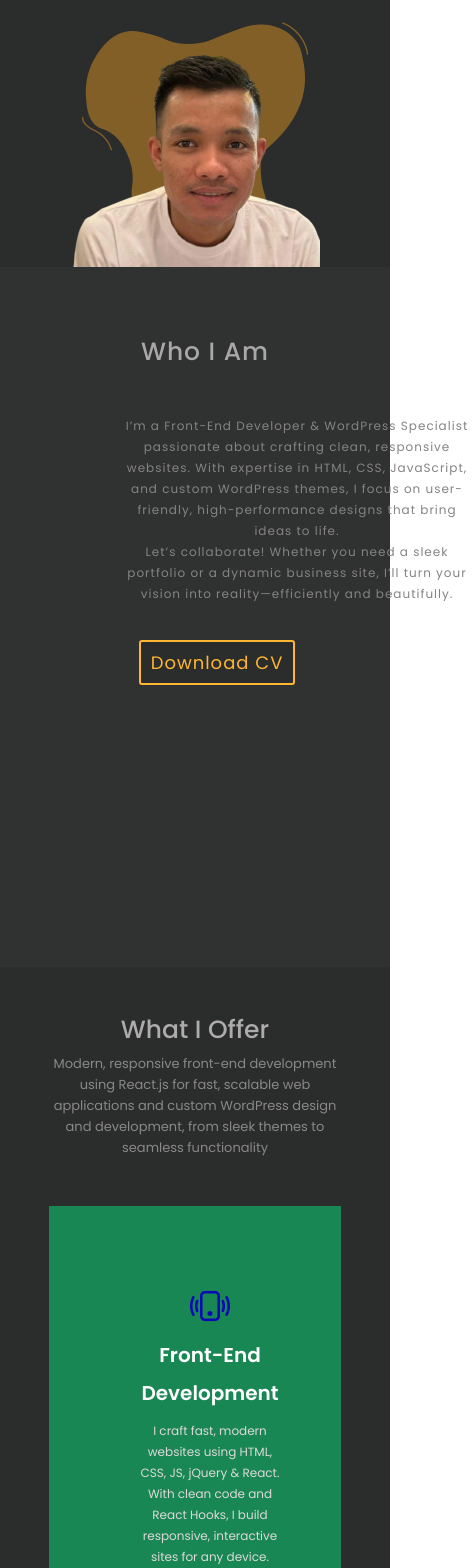
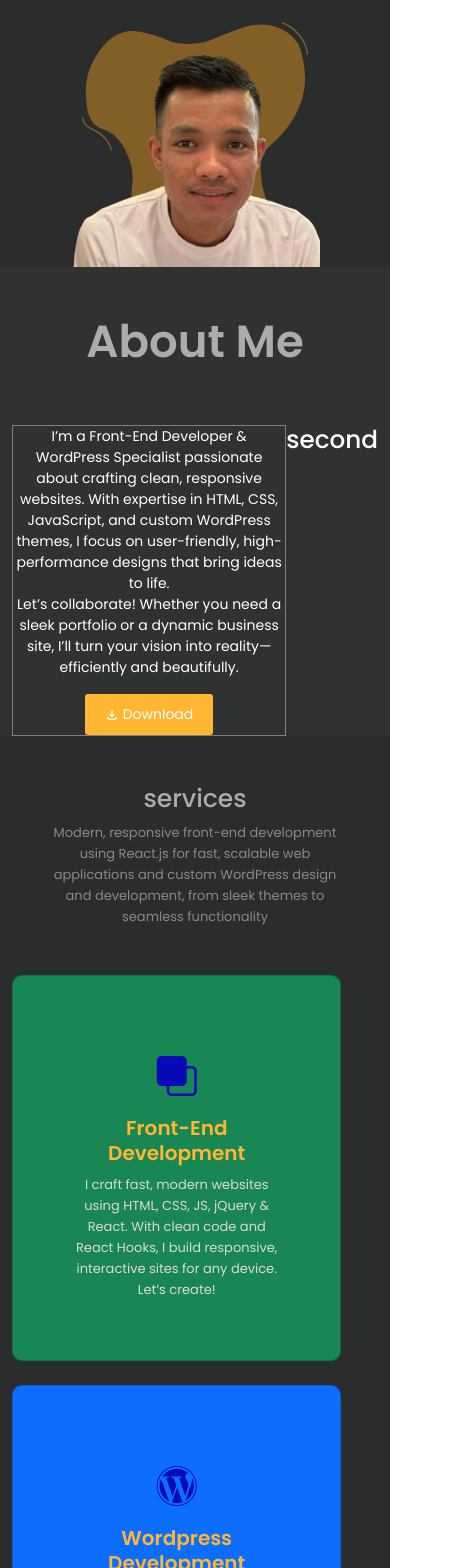
Before and after one commit to Bishal-np/portfolio, a React (Vite) app: page / in a window 390 px wide. Shown: the part 432-2000 px from the top of the page, 472 px wide, since content can reach past the window. Built offline with nearby package versions, Linux system fonts and the light colour scheme.

Commit message:
all update

```diff
--- a/package.json
+++ b/package.json
@@ -10,6 +10,7 @@
     "preview": "vite preview"
   },
   "dependencies": {
+    "@ant-design/icons": "^5.6.1",
     "bootstrap": "^5.3.5",
     "bootstrap-icons": "^1.11.3",
     "react": "^19.0.0",
--- a/src/componant/layouts/About.jsx
+++ b/src/componant/layouts/About.jsx
@@ -1,18 +1,36 @@
 import React from 'react'
+import { MdOutlineFileDownload } from "react-icons/md";
 
 function About() {
   return (
     <>
       <section className="about-section" id='about'>
-        <section className="about-section-1 container">
-          <h2 className='about-heading'> Who I Am</h2>
-          <div className="about">
-            <p>I’m a Front-End Developer & WordPress Specialist passionate about crafting clean, responsive websites. With expertise in HTML, CSS, JavaScript, and custom WordPress themes, I focus on user-friendly, high-performance designs that bring ideas to life. <br />
-              Let’s collaborate! Whether you need a sleek portfolio or a dynamic business site, I’ll turn your vision into reality—efficiently and beautifully.</p>
-            <div>
-              <button className="download-cv"><a href="public/bishal-nepali-cv (1).pdf">Download CV</a></button></div>
+        <div className="container about-me">
+          <h2 className="heading">About Me</h2>
+          <div className="my-details d-flex">
+            <div className="intro">
+              <p className="dec">I’m a Front-End Developer & WordPress Specialist
+                passionate about crafting clean,
+                responsive websites. With expertise in HTML, CSS, JavaScript, and custom WordPress themes,
+                I focus on user-friendly, high-performance designs that bring ideas to life. <br />
+                Let’s collaborate! Whether you need a sleek portfolio
+                or a dynamic business site, I’ll turn your vision into
+                reality—efficiently and beautifully.
+              </p>
+              <button className="cv"><MdOutlineFileDownload /> Download</button>
+            </div>
+            <div className="skill ">
+              <h2>second </h2>
+
+
+
+            </div>
           </div>
-        </section>
+
+        </div>
+
+
+
 
       </section>
 
--- a/src/componant/layouts/Services.jsx
+++ b/src/componant/layouts/Services.jsx
@@ -5,16 +5,16 @@ function Services() {
         <>
             <section className="services" id='services'>
                 <div className="services-section container">
-                    <h2 className='text-center pt-5  srv-heading '> What I Offer</h2>
+                    <h2 className='text-center pt-5  srv-heading '> services </h2>
                     <p className='text-center service-sub-heading pb-5'>
                         Modern, responsive front-end development using React.js for fast, scalable web applications and custom WordPress design and development, from sleek themes to seamless functionality
                     </p>
                     <div className="row gy-4">
                         <div className="col-lg-6 col-md-12">
-                            <div className="card border-0 ">
-                                <div className="card-body text-bg-success">
+                            <div className="card text-bg-success">
+                                <div className="card-body ">
                                     <div className=' icon'>
-                                    <i className="bi bi-phone-vibrate"></i>
+                                    <i class="bi bi-front"></i>
                                     </div>
                                     <h5 className="card-title card-heading">Front-End Development</h5>
                                     <p className="card-text card-dec">I craft fast, modern websites using HTML, CSS, JS, jQuery & React. With clean code and React Hooks, I build responsive, interactive sites for any device. Let’s create!</p>
@@ -22,40 +22,16 @@ function Services() {
                             </div>
                         </div>
                         <div className="col-lg-6 col-md-12">
-                            <div className="card ">
-                                <div className="card-body text-bg-warning">
+                            <div className="card text-bg-primary">
+                                <div className="card-body ">
                                     <div className=' icon'>
-                                        <i className="bi bi-phone-vibrate"></i>
+                                    <i class="bi bi-wordpress"></i>
                                     </div>
-                                    <h5 className="card-title card-heading text-light">Wordpress Design</h5>
-                                    <p className="card-text card-dec-1 text-light">I design fast, responsive WordPress websites with custom themes, seamless UX, and easy-to-manage CMS. Let's build your perfect site together!</p>
+                                    <h5 className="card-title card-heading">Wordpress Development</h5>
+                                    <p className="card-text card-dec">I design fast, responsive WordPress websites with custom themes, seamless UX, and easy-to-manage CMS. Let's build your perfect site together!</p>
                                 </div>
                             </div>
                         </div>
-                        <div className="col-lg-6 col-md-12">
-                            <div className="card border-0">
-                                <div className="card-body text-bg-primary">
-                                    <div className=' icon'>
-                                        <i className="bi bi-phone-vibrate"></i>
-                                    </div>
-                                    <h5 className="card-title card-heading text-light">UI/UX Design</h5>
-                                    <p className="card-text card-dec-2 text-light">I design intuitive UI/UX in Figma, crafting user-friendly interfaces with sleek visuals and seamless workflows. Let’s elevate your digital experience!</p>
-                                </div>
-                            </div>
-                        </div>
-                        <div className="col-lg-6 col-md-12">
-                            <div className="card border-0">
-                                <div className="card-body text-bg-danger">
-                                    <div className=' icon'>
-                                        <i className="bi bi-phone-vibrate"></i>
-                                    </div>
-                                    <h5 className="card-title card-heading text-light">Freelance Work</h5>
-                                    <p className="card-text card-dec-3 text-light">Freelance web & UI/UX solutions: React development, WordPress sites, and Figma designs—all tailored to your needs. Let's collaborate!</p>
-                                </div>
-                            </div>
-                        </div>
-
-
                     </div>
                 </div>
             </section>
--- a/src/scss/pages/blog.scss
+++ /dev/null
@@ -1,3 +0,0 @@
-.card{
-    z-index: 2;
-}
--- a/src/scss/pages/home.scss
+++ b/src/scss/pages/home.scss
@@ -238,7 +238,7 @@
         width: 500px;
       }
       @media (max-width: 576px) {
-      width: 90%;
+        width: 100%;
         margin: 0 auto;
       }
       div {
@@ -342,126 +342,6 @@
       }
     }
   }
-.about-section {
-  background-color: #303131;
-  height: 500px;
-  @media (max-width: 991px) {
-    height: 700px;
-  }
-
-  .about-section-1 {
-    display: flex;
-    justify-content: space-between;
-    text-align: center;
-    @media (max-width: 991px) {
-      flex-direction: column;
-      text-align: center;
-    }
-    @media (max-width: 576px) {
-      flex-direction: column;
-      text-align: center;
-    }
-    .about-heading {
-      font-size: 45px;
-      font-weight: 500;
-      @media (max-width: 991px) {
-        font-size: 35px;
-        padding-right: 80px;
-        font-weight: 500;
-      }
-      @media (max-width: 576px) {
-        font-size: 25px;
-        padding-right: 80px;
-        font-weight: 500;
-      }
-    }
-
-    h2 {
-      font-size: 60px;
-      font-weight: 600;
-      letter-spacing: 1px;
-      color: rgb(170, 167, 167);
-      margin-top: 200px;
-      margin-left: 100px;
-      @media (max-width: 991px) {
-        font-size: 40px;
-        font-weight: 600;
-        letter-spacing: 1px;
-        color: rgb(170, 167, 167);
-        margin-top: 70px;
-        margin-left: 100px;
-      }
-      @media (max-width: 576px) {
-        font-size: 20px;
-        font-weight: 600;
-        letter-spacing: 1px;
-        color: rgb(170, 167, 167);
-        margin-top: 70px;
-
-      }
-    }
-
-    .about {
-      width: 600px;
-      margin: 30px;
-      @media (max-width: 991px) {
-        display: block;
-        width: 500px;
-        margin-left: 100px;
-      }
-      @media (max-width: 991px) {
-        display: block;
-        width: 350px;
-        margin-left: 110px;
-      }
-
-      p {
-        color: rgb(133, 131, 131);
-        margin-top: 90px;
-        text-align: left;
-        font-size: 15px;
-        letter-spacing: 1px;
-        @media (max-width: 991px) {
-          color: rgb(133, 131, 131);
-          margin-top: 10px;
-          text-align: center;
-          font-size: 13px;
-        }
-        @media (max-width: 576px) {
-          color: rgb(133, 131, 131);
-          text-align: center;
-          font-size: 12px;
-        }
-      }
-
-        .download-cv {
-          background-color: var(--primary-color);
-          color: var(--secondary-color);
-          border: 2px var(--secondary-color) solid;
-          padding: 20px 50px;
-          border-radius: 3px;
-          font-size: 18px;
-          letter-spacing: 1px;
-          margin-right: 160px;
-          margin-top: 20px;
-          text-align: center;
-
-          @media (max-width:576px) {
-          padding: 10px;
-
-          }
-        }
-
-        .download-cv:hover {
-          background-color: var(--secondary-color);
-          border: none;
-          color: white;
-        }
-      }
-    }
-  }
-
-
   .services {
     background-color: var(--primary-color);
     .services-section {
@@ -484,18 +364,13 @@
         }
       }
       .card {
-      @media (max-width:576px) {
-        width: 80%;
-        margin: 0 auto;
-        border-radius: 5px;
-      }
-      @media (min-width:320px) {
-        width: 80%;
-        margin: 0 auto;
-        border-radius: 5px;
-
+        border-radius: 10px;
+        @media (max-width:991px) {
+          width: 90%;
+          height: fit-content;
 
         }
+
 
         .card-body {
           padding: 50px;
@@ -504,10 +379,12 @@
 
           }
           .icon {
+
+            color: rgb(9, 9, 182);
             font-size: 50px;
-          color: rgb(9, 9, 182);
-          padding-left: 30px;
-          margin-top: 20px;
+            text-align: center;
+
+
             @media (max-width:576px) {
               font-size: 40px;
             color: rgb(9, 9, 182);
@@ -517,63 +394,80 @@
             }
           }
           .card-heading {
-          padding-left: 30px;
             margin-top: 20px;
-          font-size: 32px;
+            font-size: 25px;
             font-weight: 600;
             line-height: 38px;
-          @media (max-width:576px) {
             text-align: center;
-          margin-top: 10px;
+            color: var(--secondary-color);
+
+            @media (max-width:991px) {
+              margin-top: 20px;
             font-size: 20px;
             font-weight: 600;
+            line-height: 25px;
+            text-align: center;
 
             }
-          @media (max-width:320px) {
+
+            }
+
+          }
+          .card-dec {
            text-align: center;
-            margin-top: 10px;
-            font-size: 15px;
-            font-weight: 600;
+            color: rgb(222, 217, 217);
+            @media (max-width:991px) {
+              font-size: 13px;
+
+            }
+
+
+
+          }
+
 
           }
         }
-        .card-dec {
-          padding-left: 30px;
-          color: rgb(222, 217, 217);
-          @media (max-width:576px) {
+      }
+
+
+
+
+.about-section{
+  background-color: #303131;
+
+  .about-me{
+
+    .heading{
       text-align: center;
-            color: rgb(222, 217, 217);
-            font-size: 12px;
+      padding-top: 50px;
+      font-size: 45px;
+      line-height: 50px;
+      font-weight: 600;
+      color: #ADABAB;
+      padding-bottom: 50px;
+
     }
   }
-        .card-dec-1 {
-          padding-left: 30px;
-          color: rgb(222, 217, 217);
-          @media (max-width:576px) {
+  .my-details{
+    justify-content: space-between;
+    color: white;
+    .intro{
       text-align: center;
-            color: rgb(222, 217, 217);
-            font-size: 12px;
+      border: 1px solid gray;
+    }
+    .cv{
+      padding: 10px 20px;
+      background-color: var(--secondary-color);
+      border: none;
+      color: white;
+      border-radius: 3px;
+      &:hover{
+        background-color: var(--primary-color);
+        color: var(--secondary-color);
+        border: 1px solid var(--secondary-color);
       }
     }
-        .card-dec-2 {
-          padding-left: 30px;
-          color: rgb(222, 217, 217);
-          @media (max-width:576px) {
-            text-align: center;
-            color: rgb(222, 217, 217);
-            font-size: 12px;
+
   }
 }
-        .card-dec-3 {
-          padding-left: 30px;
-          color: rgb(222, 217, 217);
-          @media (max-width:576px) {
-            text-align: center;
-            color: rgb(222, 217, 217);
-            font-size: 12px;
-          }
-        }
-      }
-    }
-  }
-}
```
Also changed, not shown: src/App.jsx (line endings or trailing spaces), 1 other file (tests, documents, lock files or other folders). Lines whose indentation alone changed are shown as unchanged.
